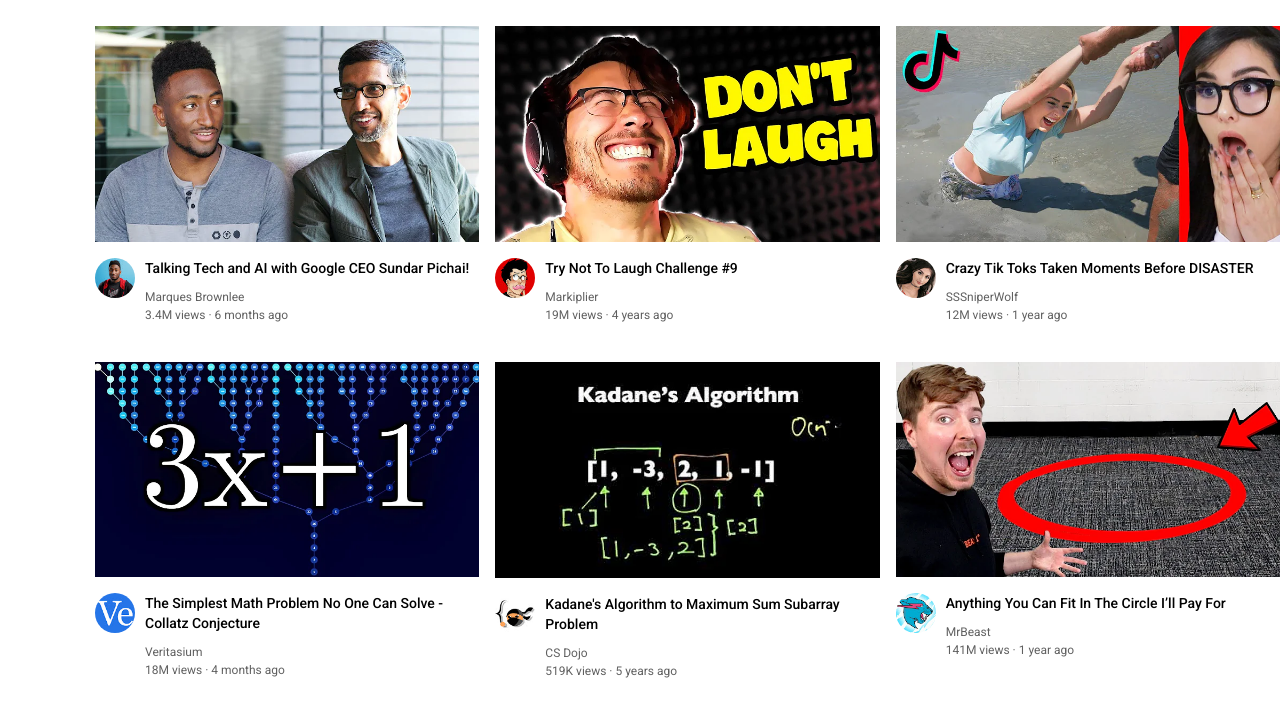
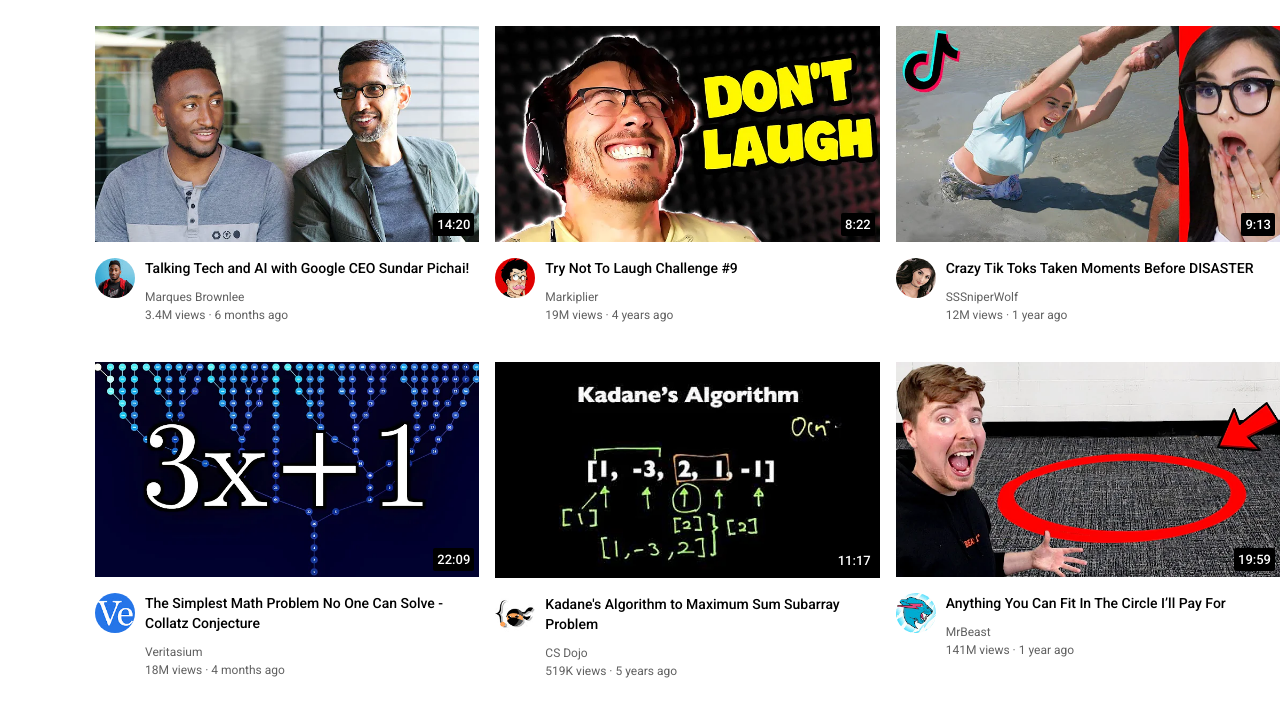
Before and after one commit to akshatpandey1903/Learning-Full-Stack, a plain HTML site: page HTML-CSS/youtube.html in a window 1280 px wide. Shown: the part 69-786 px from the top of the page. Drawn offline with Linux system fonts and the light colour scheme.

Commit message:
Yt Timestamps

```diff
--- a/HTML-CSS/styles/header.css
+++ b/HTML-CSS/styles/header.css
@@ -14,6 +14,7 @@
     border-bottom-width: 1px;
     border-bottom-color: rgb(213, 212, 212);
 
+    z-index: 100;
 }
 
 .left-section {
--- a/HTML-CSS/styles/video.css
+++ b/HTML-CSS/styles/video.css
@@ -22,6 +22,7 @@
 
 .thumbnail-row {
     margin-bottom: 12px;
+    position: relative;
 }
 
 .video-author,
@@ -40,3 +41,20 @@
     column-gap: 16px;
     row-gap: 40px;
 }
+
+.video-time {
+    font-family: Roboto, Arial;
+    font-size: 13px;
+    font-weight: 500;
+    padding-left: 4px;
+    padding-top: 4px;
+    padding-right: 4px;
+    padding-bottom: 4px;
+    background-color: black;
+    color: white;
+    border-radius: 2px;
+
+    position: absolute;
+    bottom: 10px;
+    right: 5px;
+}
--- a/HTML-CSS/youtube.html
+++ b/HTML-CSS/youtube.html
@@ -45,6 +45,7 @@
     <div class="video-preview">
       <div class="thumbnail-row">
         <img class="thumbnail" src="thumbnails/thumbnail-1.webp">
+        <div class="video-time">14:20</div>
       </div>
       <div class="video-info-grid">
         <div class="channel-picture">
@@ -67,6 +68,7 @@
     <div class="video-preview">
       <div class="thumbnail-row">
         <img class="thumbnail" src="thumbnails/thumbnail-2.webp">
+        <div class="video-time">8:22</div>
       </div>
       <div class="video-info-grid">
         <div class="channel-picture">
@@ -89,6 +91,7 @@
     <div class="video-preview">
       <div class="thumbnail-row">
         <img class="thumbnail" src="thumbnails/thumbnail-3.webp">
+        <div class="video-time">9:13</div>
       </div>
       <div class="video-info-grid">
         <div class="channel-picture">
@@ -111,6 +114,7 @@
     <div class="video-preview">
       <div class="thumbnail-row">
         <img class="thumbnail" src="thumbnails/thumbnail-4.webp">
+        <div class="video-time">22:09</div>
       </div>
       <div class="video-info-grid">
         <div class="channel-picture">
@@ -133,6 +137,7 @@
     <div class="video-preview">
       <div class="thumbnail-row">
         <img class="thumbnail" src="thumbnails/thumbnail-5.webp">
+        <div class="video-time">11:17</div>
       </div>
       <div class="video-info-grid">
         <div class="channel-picture">
@@ -155,6 +160,7 @@
     <div class="video-preview">
       <div class="thumbnail-row">
         <img class="thumbnail" src="thumbnails/thumbnail-6.webp">
+        <div class="video-time">19:59</div>
       </div>
       <div class="video-info-grid">
         <div class="channel-picture">
```
